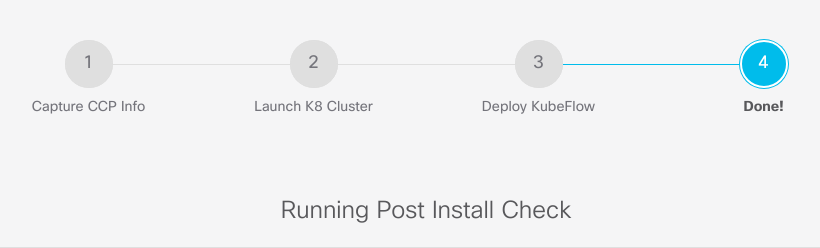
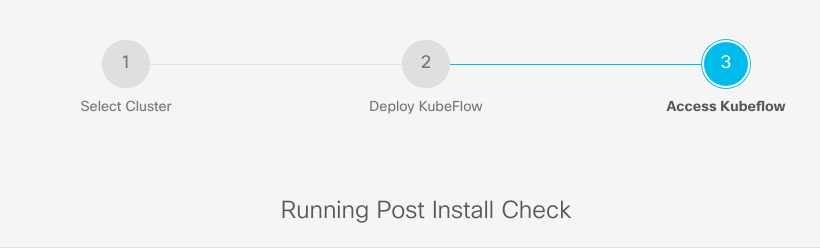
Before and after one commit to CiscoDevNet/MLAnywhere, a Flask app: page /stage4 in a window 1280 px wide. Shown: the part 131-379 px from the top of the page, without its empty margins (214-1034 px from the left). Run offline with Flask 2, Linux system fonts and the light colour scheme; the visitor is signed in with stand-in values (Sample User, id 1); some libraries are stand-ins or nearby versions.

Commit message:
Updated stage step list

```diff
--- a/mla_app_code/mla_core_code.py
+++ b/mla_app_code/mla_core_code.py
@@ -201,7 +201,7 @@
             uuid = ""
 
             if "ccpToken" not in session or "x-auth-token" not in session:
-                return render_template('stage1.html')
+                return render_template('stage1a.html')
 
             ccp = CCP(session['ccpURL'],"","",session['ccpToken'],session['x-auth-token'])
 
@@ -419,7 +419,7 @@
             if "ccpToken" in session:
                 return render_template('stage2.html')
             else:
-                return render_template('stage1.html')
+                return render_template('stage1a.html')
 
 
 ##################################
@@ -460,14 +460,14 @@
 
             return jsonify(dict(redirectURL='/stage4'))
         else:
-            return jsonify(dict(redirectURL='/stage1'))
+            return jsonify(dict(redirectURL='/stage1a'))
 
     elif request.method == 'GET':
 
             if "ccpToken" in session and "x-auth-token" in session:
                 return render_template('stage3.html')
             else:
-                return render_template('stage1.html')
+                return render_template('stage0.html')
 
 
 ##################################
@@ -483,7 +483,7 @@
         else:
             return render_template('stage4.html')
     else:
-        return render_template('stage1.html')
+        return render_template('stage0.html')
 
 
 @app.route("/mladeploymentstatus", methods = ['GET'])
@@ -524,21 +524,6 @@
         return status.text, 200
     else:
         return 'Pod not reachable yet', 200
-
-
-##################################
-# OTHER
-##################################
-
-@app.route("/stage5", methods = ['POST', 'GET'])
-def run_stage5():
-
-    if request.method == 'GET':
-
-        if "ccpToken" in session and "x-auth-token" in session:
-            return render_template('stage5.html')
-        else:
-            return render_template('stage1.html')
 
 
 @app.route("/vsphereProviders", methods = ['POST', 'GET'])
--- a/mla_app_code/templates/stage0.html
+++ b/mla_app_code/templates/stage0.html
@@ -96,8 +96,8 @@
                                         </div>
                                         <div class="row">
                                                 <div class="col-md-12">
-                                                    <input id="stage1a" type="submit" class="btn btn--primary" value="Create new Cluster" style="right: 305px;">
-                                                    <input id="stage1b" type="submit" class="btn btn--primary" value="Upload existing Cluster" style="right: 40px;">
+                                                    <input id="stage1a" type="submit" class="btn btn--primary" value="Create new cluster" style="right: 305px;">
+                                                    <input id="stage1b" type="submit" class="btn btn--primary" value="Use existing cluster" style="right: 40px;">
                                                 </div>
                                         </div>
                                         <div class="row" style="margin-top: 25px;" >
--- a/mla_app_code/templates/stage1b.html
+++ b/mla_app_code/templates/stage1b.html
@@ -90,7 +90,7 @@
 
                         <div class="row">
                             <div class="col-md-12">
-                                <h4 class="page-title">Upload existing Cluster</h4>
+                                <h4 class="page-title">Use existing cluster</h4>
                                 <p></p>
                                 <p></p>
                             </div>
--- a/mla_app_code/templates/stage4.html
+++ b/mla_app_code/templates/stage4.html
@@ -70,24 +70,20 @@
                                 <div class="text-center">
 
                                         <div class="row">
+
                                                 <div class="col-md-12">
                                                     <div class="ui-steps">
                                                         <div class="ui-step">
-                                                    <div class="step__icon">1</div>
-
-                                                    <div class="step__label">Capture CCP Info</div>
+                                                            <div class="step__icon ">1</div>
+                                                            <div class="step__label">Select Cluster</div>
                                                         </div>
-                                                <div class="ui-step ">
+                                                        <div class="ui-step">
                                                             <div class="step__icon">2</div>
-                                                    <div class="step__label">Launch K8 Cluster</div>
-                                                </div>
-                                                <div class="ui-step ">
-                                                    <div class="step__icon">3</div>
                                                             <div class="step__label">Deploy KubeFlow</div>
                                                         </div>
                                                         <div class="ui-step active">
-                                                    <div class="step__icon">4</div>
-                                                       <div class="step__label">Done!</div>
+                                                            <div class="step__icon">3</div>
+                                                            <div class="step__label">Access Kubeflow</div>
                                                         </div>
                                                     </div>
                                                 </div>
--- a/mla_app_code/templates/stageTitle.html
+++ b/mla_app_code/templates/stageTitle.html
@@ -101,8 +101,8 @@
                                             </div>
                                             <div class="row">
                                                     <div class="col-md-12">
-                                                        <input id="stage1a" type="submit" class="btn btn--primary" value="Create new Cluster" style="right: 305px;">
-                                                        <input id="stage1b" type="submit" class="btn btn--primary" value="Upload existing Cluster" style="right: 40px;">
+                                                        <input id="stage1a" type="submit" class="btn btn--primary" value="Create new cluster" style="right: 305px;">
+                                                        <input id="stage1b" type="submit" class="btn btn--primary" value="Use existing cluster" style="right: 40px;">
                                                     </div>
                                             </div>
                                             <div class="row" style="margin-top: 25px;" >
```
Also changed, not shown: mla_app_code/templates/stage3.html (+6 -10 lines). Lines whose indentation alone changed are shown as unchanged.
